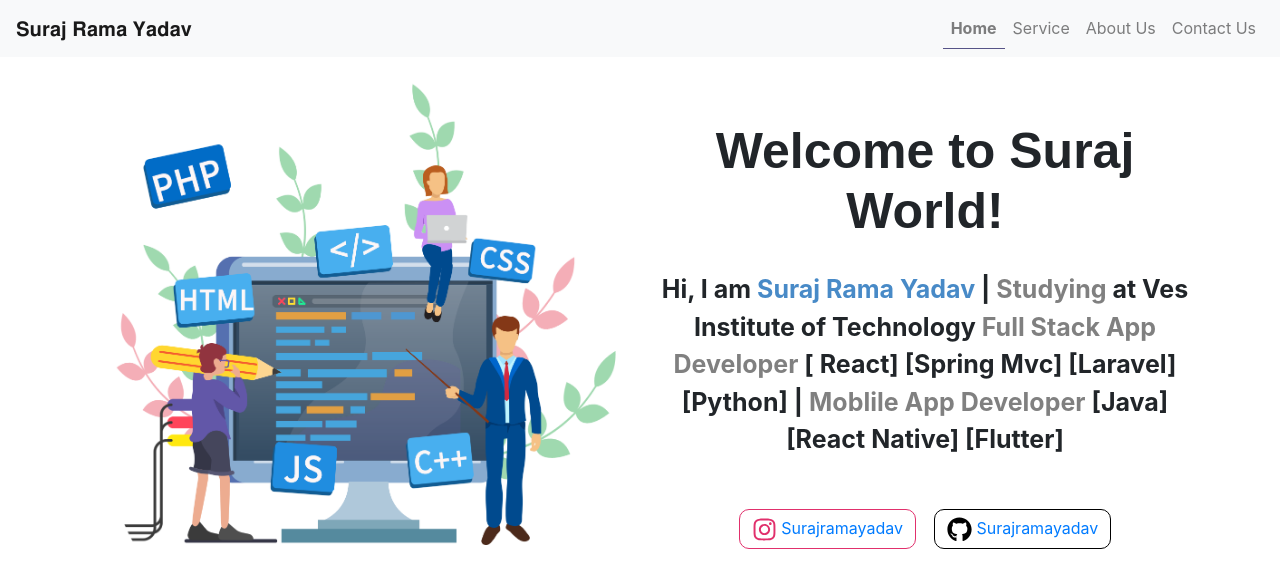
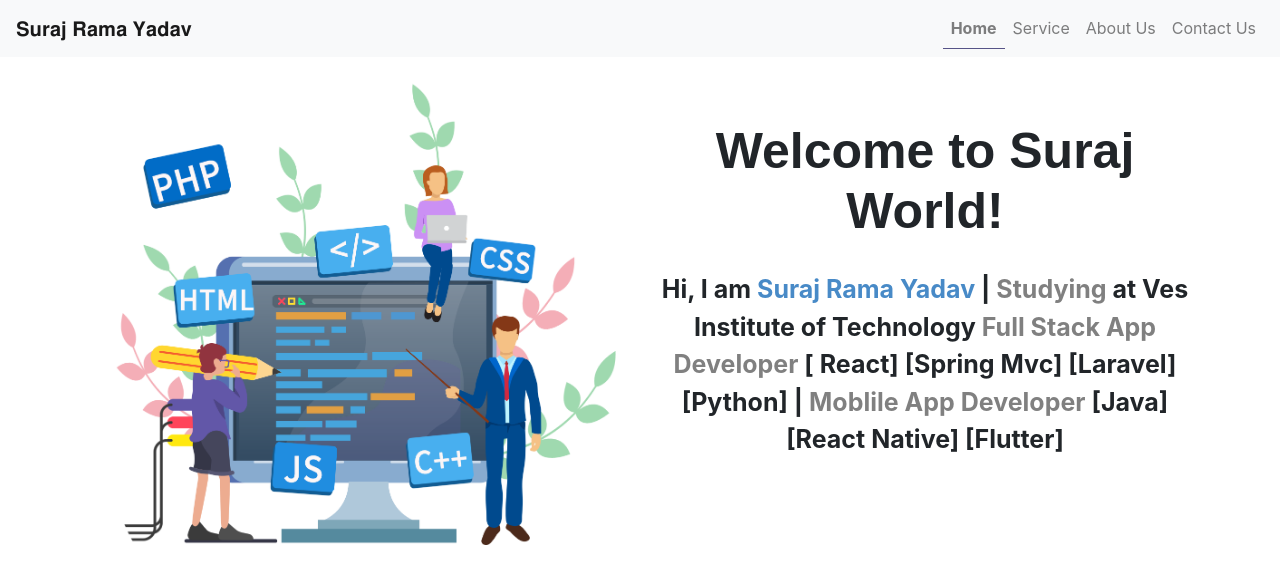
Before and after one commit to surajramayadav/surajramayadav-surajramayadav.github.io, a React (Create React App) app: page / in a window 1280 px wide. Before the commit this address led to /website. Shown: the top 588 px of the page. Built offline with nearby package versions, Linux system fonts and the light colour scheme.

Commit message:
11th commit

```diff
--- a/package.json
+++ b/package.json
@@ -2,7 +2,7 @@
   "name": "website",
   "version": "0.1.0",
   "private": true,
-  "homepage": "https://surajramayadav.github.io/website",
+  "homepage": "https://surajramayadav.github.io",
   "dependencies": {
     "@testing-library/jest-dom": "^5.11.5",
     "@testing-library/react": "^11.1.0",
--- a/src/App.js
+++ b/src/App.js
@@ -21,15 +21,15 @@ function App() {
     <BrowserRouter>
     <NavBar/>
     <Switch>
-        <Route exact path="/website" component={Home}/>
+        <Route exact path="/" component={Home}/>
 
-        <Route exact path="/website/service" component={Service}/>
+        <Route exact path="/service" component={Service}/>
 
-        <Route exact path="/website/about" component={About}/>
+        <Route exact path="/about" component={About}/>
 
-        <Route exact path="/website/contact" component={Contact}/>
+        <Route exact path="/contact" component={Contact}/>
 
-      <Redirect to="/website"/>
+      <Redirect exact path="/" component={Home}/>
 
     </Switch>
     </BrowserRouter>
--- a/src/Home.js
+++ b/src/Home.js
@@ -21,24 +21,7 @@ function Home() {
                                 Hi, I am <span style={{ color: '#488AC7' }}>Suraj Rama Yadav </span>|<span style={{ color: '#808080' }}>  Studying </span>at Ves Institute of Technology
                                 <span style={{ color: '#808080' }}>  Full Stack App Developer </span> [ React] [Spring Mvc] [Laravel] [Python] | <span style={{ color: '#808080' }}>  Moblile App Developer </span> [Java] [React Native] [Flutter]
     </p>
-                            <p style={{ marginTop: 50,  }}>
 
-                                <button type="button" class="btn btn-link" style={{ borderRadius: 10, borderColor: '#E1306C' }}>
-                                    <FaInstagram
-                                        size={25} color='#E1306C' /> <span >
-                                          <a href="https://www.instagram.com/surajramayadav/"> Surajramayadav </a></span>
-                                </button> 	&nbsp;	&nbsp;
-                                <span style={{}}>
-
-
-                                <button type="button" class="btn btn-link" style={{ borderRadius: 10, borderColor: 'black' }}>
-                                    <FaGithub
-                                        size={25} color='black' /> <span >
-                                          <a href="https://github.com/surajramayadav"> Surajramayadav </a></span>
-                                </button>
-                                </span>
-
-                            </p>
                         </p>
                         </center>
                     </div>
--- a/src/NavBar.js
+++ b/src/NavBar.js
@@ -6,7 +6,7 @@ function NavBar() {
             <>
                 <nav className="navbar navbar-expand-lg navbar-light bg-light">
 
-                    <NavLink className="navbar-brand" to="/website/">
+                    <NavLink className="navbar-brand" to="/">
                     𝐒𝐮𝐫𝐚𝐣 𝐑𝐚𝐦𝐚 𝐘𝐚𝐝𝐚𝐯</NavLink>
                     <button className="navbar-toggler" type="button" data-toggle="collapse" data-target="#navbarNavDropdown" aria-controls="navbarNavDropdown" aria-expanded="false" aria-label="Toggle navigation">
                         <span className="navbar-toggler-icon"></span>
@@ -14,16 +14,16 @@ function NavBar() {
                     <div className="collapse navbar-collapse" id="navbarNavDropdown">
                         <ul className="navbar-nav ml-auto" >
                             <li className="nav-item ">
-                                <NavLink activeClassName="menu_active" exact className="nav-link" to="/website/">Home <span class="sr-only">(current)</span></NavLink>
+                                <NavLink activeClassName="menu_active" exact className="nav-link" to="/">Home <span class="sr-only">(current)</span></NavLink>
                             </li>
                             <li className="nav-item">
-                                <NavLink activeClassName="menu_active" className="nav-link" to="/website/service">Service</NavLink>
+                                <NavLink activeClassName="menu_active" className="nav-link" to="/service">Service</NavLink>
                             </li>
                             <li className="nav-item">
-                                <NavLink activeClassName="menu_active" className="nav-link" to="/website/about">About Us</NavLink>
+                                <NavLink activeClassName="menu_active" className="nav-link" to="/about">About Us</NavLink>
                             </li>
                             <li className="nav-item">
-                                <NavLink activeClassName="menu_active" className="nav-link" to="/website/contact">Contact Us</NavLink>
+                                <NavLink activeClassName="menu_active" className="nav-link" to="/contact">Contact Us</NavLink>
                             </li>
 
                         </ul>
```
